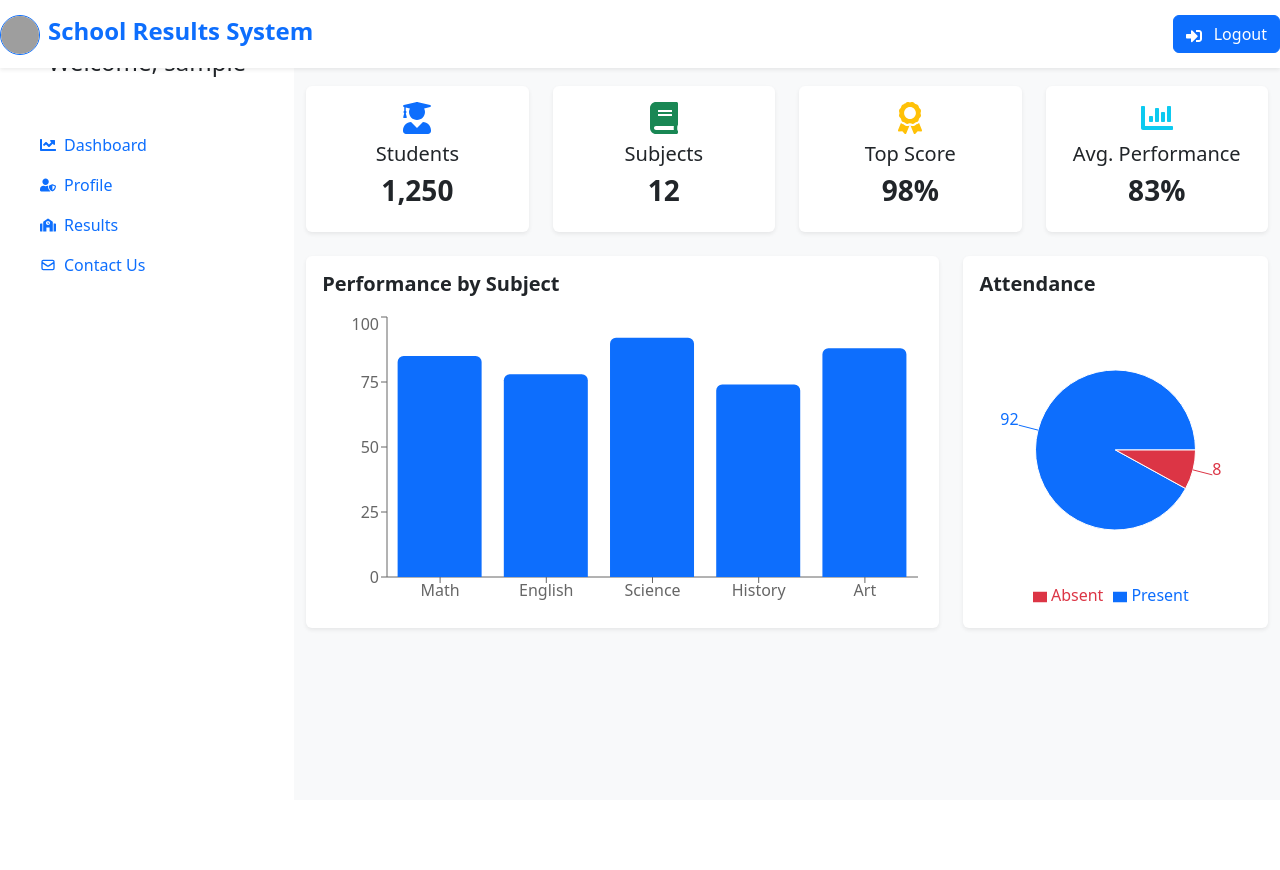
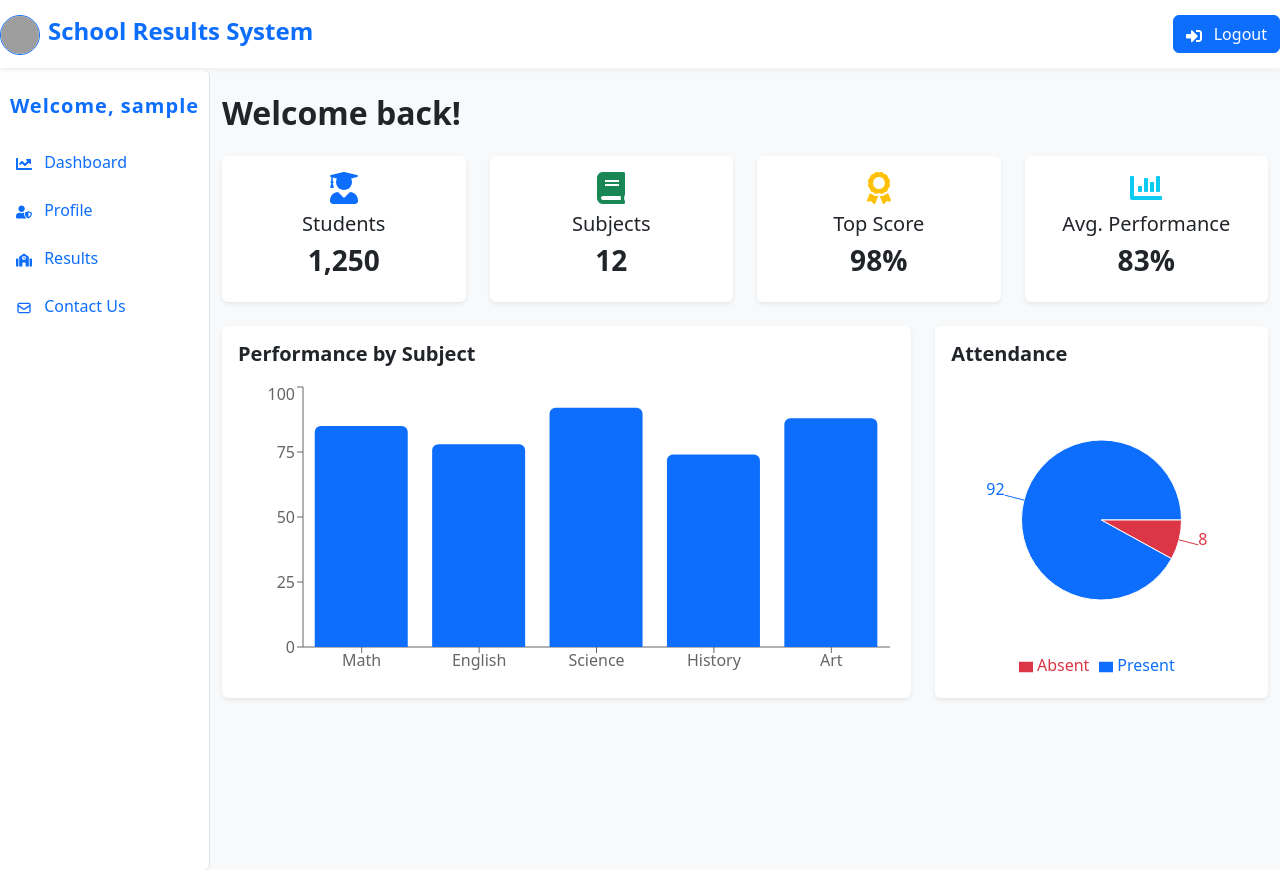
Before and after one commit to BILL-CHEPTOYEK/school-results-system, a React (Vite) app in the folder frontend/: page /dashboard in a window 1280 px wide. Before the commit the page ends 800 px from the top, so only its background shows below. Built offline with nearby package versions, Linux system fonts and the light colour scheme; sample sign-in values are in the browser's storage; grey boxes are pictures that could not be loaded.

Commit message:
set up Sidebar.jsx

```diff
--- a/frontend/src/App.jsx
+++ b/frontend/src/App.jsx
@@ -4,7 +4,7 @@ import Home from './pages/Home';
 import Login from './pages/Login';
 import Dashboard from './pages/Dashboard';
 import Sidebar from './pages/Sidebar';
-import Navbar from './pages/Navbar';
+import CustomNavbar from './pages/Navbar';
 import Results from './pages/Results'
 import { ToastContainer, toast } from 'react-toastify';
 import 'react-toastify/dist/ReactToastify.css';
@@ -25,14 +25,16 @@ function LoginWrapper({ onLogin }) {
 
 function AuthLayout({ onLogout }) {
   return (
-    <div className="d-flex">
-      <Sidebar />
-      <div className="flex-grow-1">
-        <Navbar onLogout={onLogout} />
-        {/* Main content area */}
-        <Outlet />
+    <>
+      <CustomNavbar />
+      <div className="d-flex" style={{ paddingTop: 70 }}>
+        <Sidebar style={{ marginTop: 0 }} />
+        <div className="flex-grow-1" style={{ minHeight: '100vh' }}>
+          {/* Main content area, already padded by navbar */}
+          <Outlet />
+        </div>
       </div>
-    </div>
+    </>
   );
 }
 
@@ -64,8 +66,8 @@ export default function App() {
             <Route path="/profile" element={<Profile />} />
             {/* Add more authenticated routes here */}
             <Route path="*" element={<Navigate to="/dashboard" replace />} />
-            <Route path="/results" element={<Results/>} />
-      </Route>
+            <Route path="/results" element={<Results />} />
+          </Route>
         ) : (
           <Route path="*" element={<Navigate to="/login" replace />} />
         )}
--- a/frontend/src/pages/Sidebar.jsx
+++ b/frontend/src/pages/Sidebar.jsx
@@ -1,31 +1,59 @@
 // Sidebar.jsx
 import React from 'react';
 import { Nav } from 'react-bootstrap';
-import { FaUserShield, FaChartLine, FaSchool, FaEnvelope } from 'react-icons/fa';
+import { FaUserShield, FaChartLine, FaSchool } from 'react-icons/fa';
 import { HiOutlineMail } from 'react-icons/hi';
-import { Link } from 'react-router-dom';
-import api from '../services/api';
+import { NavLink } from 'react-router-dom';
 
 export default function Sidebar() {
     const user = JSON.parse(localStorage.getItem('user'));
 
     return (
-    <div className="left-0 p-4 sidebar bg-l"  >
-      <h4 className="p-4 mb-4 text-center " >Welcome, {user ? user.username : 'Guest'}</h4>
-      <Nav className="flex-column">
-        <Nav.Link as={Link} to="/dashboard" className="d-flex align-items-center">
+        <aside
+            className="py-4 bg-white shadow-sm sidebar border-end rounded-end d-flex flex-column align-items-center"
+            style={{ minHeight: '100vh', width: 210 }}
+        >
+            <h5 className="mb-4 text-center fw-bold text-primary letter-spacing-1" style={{ letterSpacing: 1 }}>
+                Welcome, {user ? user.username : 'Guest'}
+            </h5>
+            <Nav className="gap-2 flex-column w-100">
+                <Nav.Link
+                    as={NavLink}
+                    to="/dashboard"
+                    className={({ isActive }) =>
+                        `d-flex align-items-center px-3 py-2 rounded transition${isActive ? ' bg-primary text-white fw-bold shadow-sm' : ' text-secondary'}`
+                    }
+                >
                     <FaChartLine className="me-2" /> Dashboard
                 </Nav.Link>
-        <Nav.Link as={Link} to="/profile" className="d-flex align-items-center">
+                <Nav.Link
+                    as={NavLink}
+                    to="/profile"
+                    className={({ isActive }) =>
+                        `d-flex align-items-center px-3 py-2 rounded transition${isActive ? ' bg-primary text-white fw-bold shadow-sm' : ' text-secondary'}`
+                    }
+                >
                     <FaUserShield className="me-2" /> Profile
                 </Nav.Link>
-        <Nav.Link as={Link} to="/results" className="d-flex align-items-center">
+                <Nav.Link
+                    as={NavLink}
+                    to="/results"
+                    className={({ isActive }) =>
+                        `d-flex align-items-center px-3 py-2 rounded transition${isActive ? ' bg-primary text-white fw-bold shadow-sm' : ' text-secondary'}`
+                    }
+                >
                     <FaSchool className="me-2" /> Results
                 </Nav.Link>
-        <Nav.Link as={Link} to="/contact" className="d-flex align-items-center">
+                <Nav.Link
+                    as={NavLink}
+                    to="/contact"
+                    className={({ isActive }) =>
+                        `d-flex align-items-center px-3 py-2 rounded transition${isActive ? ' bg-primary text-white fw-bold shadow-sm' : ' text-secondary'}`
+                    }
+                >
                     <HiOutlineMail className="me-2" /> Contact Us
                 </Nav.Link>
             </Nav>
-    </div>
+        </aside>
     );
 }
```
Lines whose indentation alone changed are shown as unchanged.
